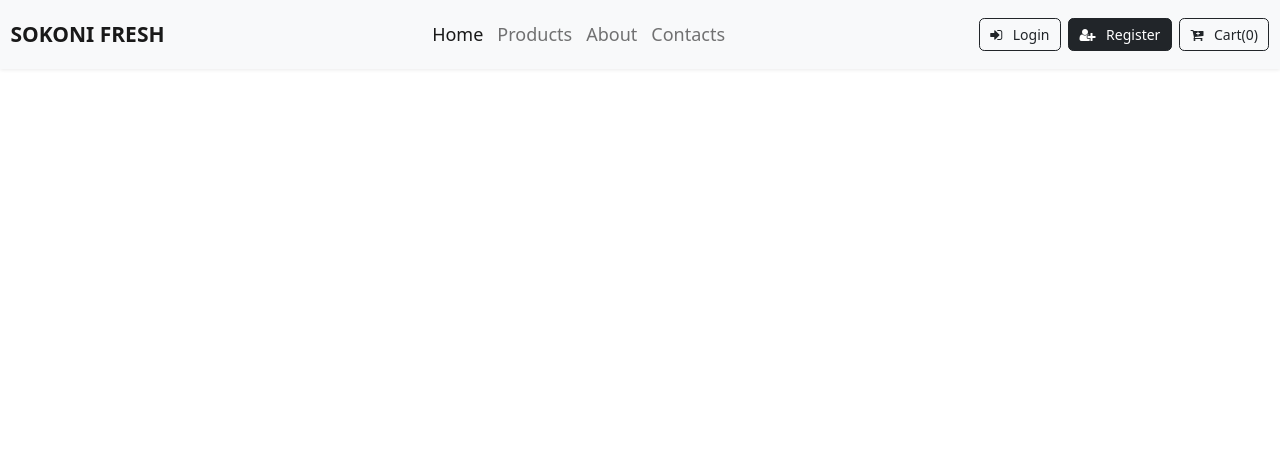
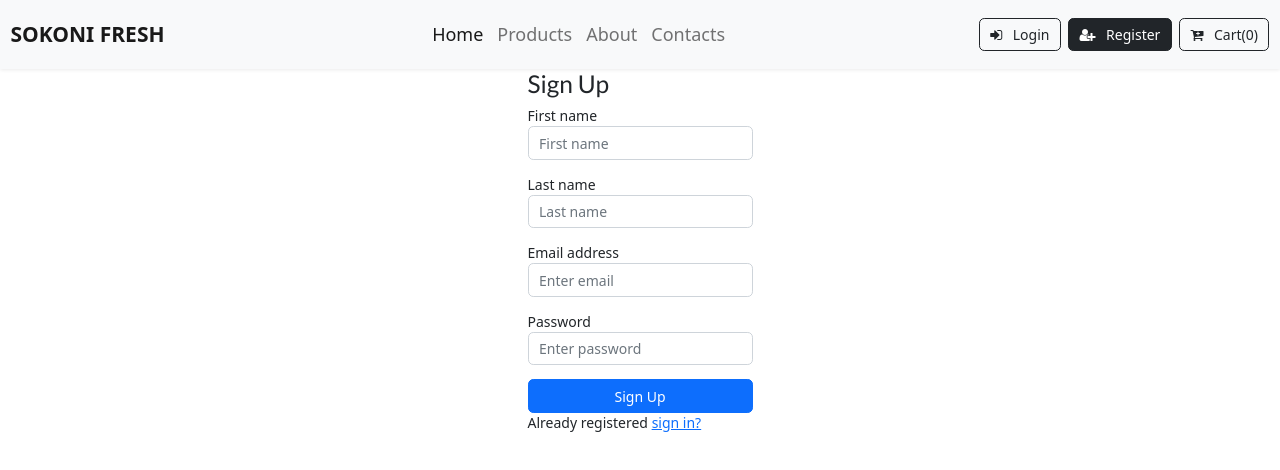
Before and after one commit to mweneh/sokoni-app, a React (Create React App) app: page /register in a window 1280 px wide. Shown: the top 470 px of the page. Built offline with nearby package versions, Linux system fonts and the light colour scheme.

Commit message:
register form

```diff
--- a/src/App.js
+++ b/src/App.js
@@ -10,6 +10,7 @@
 import Login from './components/Login';
 import Cart from './components/Cart';
 import Checkout from './components/Checkout';
+import Register from './components/Register';
 
 
 function App() {
@@ -28,6 +29,7 @@
       <Route exact path = '/about' element={<About/>} ><About/></Route>
       <Route exact path = '/contacts' element={<Contacts/>} ><Contacts/></Route>
       <Route exact path = '/login' element={<Login/>} ><Login/></Route>
+      <Route exact path = '/register' element={<Register/>} ><Register/></Route>
       <Route exact path = '/cart' element={<Cart/>} ><Cart/></Route>
       <Route exact path = '/checkout' element={<Checkout/>} ><Checkout/></Route>
 
--- /dev/null
+++ b/src/components/Register.js
@@ -0,0 +1,48 @@
+import React, { Component } from 'react'
+export default class Register extends Component {
+  render() {
+    return (
+      <div className="d-flex justify-content-center mb-7 pb-6">
+      <form>
+        <h3>Sign Up</h3>
+        <div className="mb-3">
+          <label>First name</label>
+          <input
+            type="text"
+            className="form-control"
+            placeholder="First name"
+          />
+        </div>
+        <div className="mb-3">
+          <label>Last name</label>
+          <input type="text" className="form-control" placeholder="Last name" />
+        </div>
+        <div className="mb-3">
+          <label>Email address</label>
+          <input
+            type="email"
+            className="form-control"
+            placeholder="Enter email"
+          />
+        </div>
+        <div className="mb-3">
+          <label>Password</label>
+          <input
+            type="password"
+            className="form-control"
+            placeholder="Enter password"
+          />
+        </div>
+        <div className="d-grid">
+          <button type="submit" className="btn btn-primary">
+            Sign Up
+          </button>
+        </div>
+        <p className="forgot-password text-right">
+          Already registered <a href="/sign-in">sign in?</a>
+        </p>
+      </form>
+      </div>
+    )
+  }
+}
```
